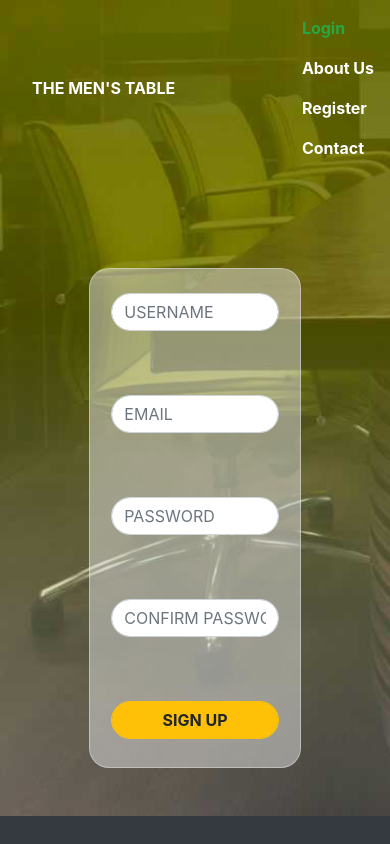
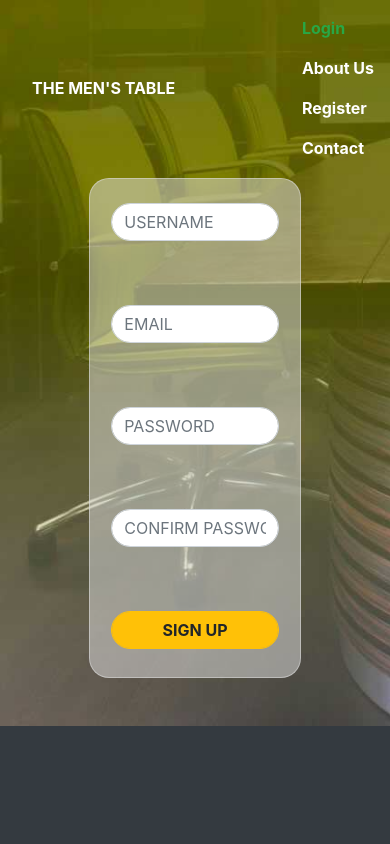
Before and after one commit to michaelbag8/HNG-Team-CodeBeasts, a plain HTML site: page SignUp.html in a window 390 px wide. Drawn offline with Linux system fonts and the light colour scheme.

Commit message:
Added Registration Form

```diff
--- a/SignUp.css
+++ b/SignUp.css
@@ -4,17 +4,17 @@ body{
     background-size: cover;
     background-repeat: no-repeat;
 }
- /*main class  */
+ /*main class here */
 .reg-form{
     margin: 120px auto 0 auto;
 }
-/* form class */
+/* form class here*/
 .move-down{
     height: 500px;
     width: 600px;
     background-color: rgba(225, 225, 225, 0.5);
     border-radius: 20px;
-    margin: 0 auto 0 auto;
+    margin: -60px auto 0 auto;
     border: 1px solid rgba(225, 225, 225, 0.5);
 
 }
@@ -75,6 +75,6 @@ li:hover{
         }
         .move-down{
             width: 80%;
-            margin: 100px auto 0 auto;
+            margin: 10px auto 0 auto;
         }
       }
```
Also changed, not shown: SignUp.html (+1 -1 lines).
